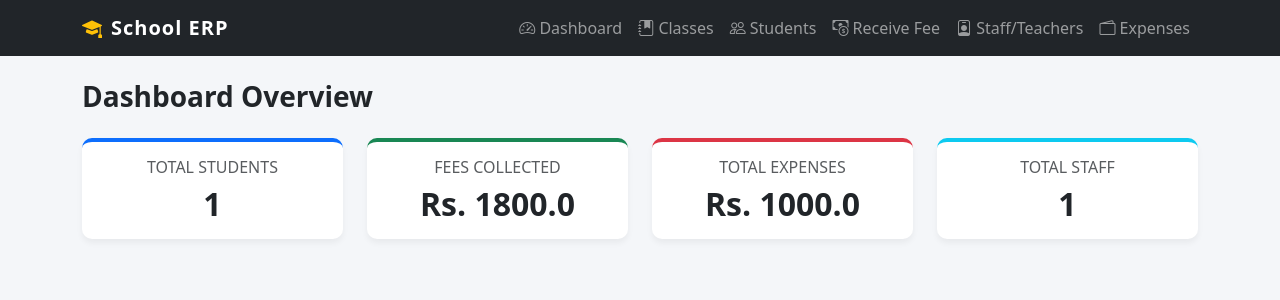
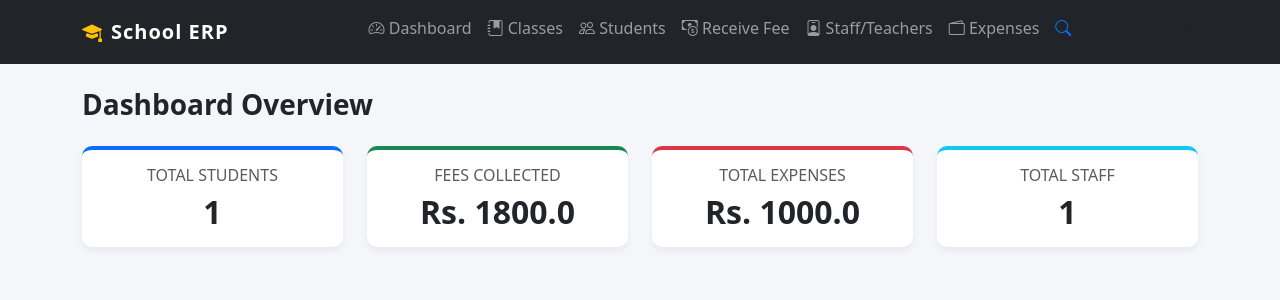
Before and after one commit to rasheed89034/School-Accounting-System-Using-FastAPI, a FastAPI app: page / in a window 1280 px wide. Shown: the top 300 px of the page. Run offline with FastAPI, Linux system fonts and the light colour scheme.

Commit message:
Add Search Portal link to navigation menu

```diff
--- a/School_pro/templates/base.html
+++ b/School_pro/templates/base.html
@@ -31,6 +31,7 @@
                     <li class="nav-item"><a class="nav-link" href="/receive-fee-page"><i class="bi bi-cash-coin"></i> Receive Fee</a></li>
                     <li class="nav-item"><a class="nav-link" href="/employees-page"><i class="bi bi-person-badge"></i> Staff/Teachers</a></li>
                     <li class="nav-item"><a class="nav-link" href="/expenses-page"><i class="bi bi-wallet2"></i> Expenses</a></li>
+                    <li class="nav-item mb-2"><a href="/search-page" class="nav-link text-dark fw-bold"><i class="bi bi-search me-2 text-primary"></i> Search Portal</a></li>
                 </ul>
             </div>
         </div>
```
